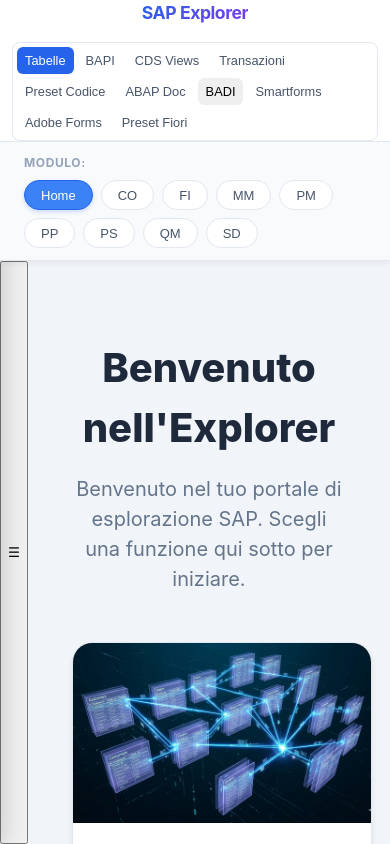
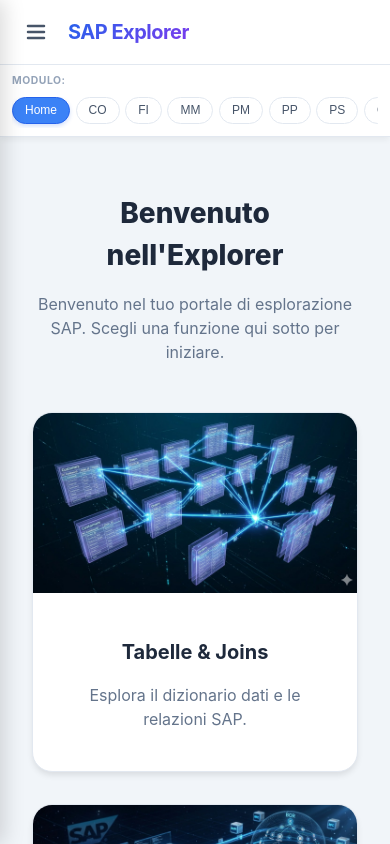
Before and after one commit to nicolamaraschi/join-abap, a React (Vite) app: page / in a window 390 px wide. Built offline with nearby package versions, Linux system fonts and the light colour scheme; the HTML template or start-up script is replaced by a standard one.

Commit message:
feat: Implement a new mobile sidebar navigation with mode selection pills and overlay.

```diff
--- a/src/App.css
+++ b/src/App.css
@@ -441,31 +441,25 @@
   }
 }
 
-/* FIX MOBILE: Layout corretto per mobile */
 @media (max-width: 768px) {
-  /* NON forzare flex-direction column per main-view */
-  /* Lasciare che la sidebar gestisca il suo stato mobile */
-
-  .main-nav-filters {
-    flex-wrap: wrap;
-    gap: 0.25rem;
+  .main-view {
+    position: relative;
+    overflow: hidden;
   }
 
-  .main-nav-filters button {
-    padding: 0.375rem 0.5rem;
-    font-size: 0.8rem;
+  .main-content {
+    padding: 1rem;
+    width: 100%;
+    margin-left: 0 !important;
   }
 
-  .navbar {
-    flex-wrap: wrap;
-    height: auto;
-    min-height: 64px;
-    gap: 1rem;
+  .details-header-card {
+    padding: 1.5rem;
+    margin-bottom: 1.5rem;
   }
 
-  .sub-navbar {
-    padding: 0.5rem 1rem;
-    gap: 0.75rem;
+  .details-header-card h2 {
+    font-size: 1.5rem;
   }
 
   .related-tables-grid {
@@ -473,72 +467,37 @@
   }
 
   .chart-container {
-    height: 20rem;
+    height: 18rem;
+  }
+
+  .report-introduction {
+    padding: 1.25rem;
   }
 
   .report-introduction h1 {
     font-size: 1.5rem;
   }
-
-  .module-section > h2 {
-    font-size: 1.5rem;
-  }
-
-  .report-content table {
-    font-size: 0.8rem;
-  }
-
-  .report-content th, .report-content td {
-    padding: 0.5rem;
-  }
-
-  /* FIX: Main content con margine per sidebar mobile */
-  .main-content {
-    padding: 1rem;
-    /* Su mobile, quando sidebar è aperta, aggiunge margine */
-  }
-
-  .main-content.sidebar-open {
-    margin-left: 0; /* La sidebar è overlay, non sposta il contenuto */
-  }
 }
 
 @media (max-width: 480px) {
-  .navbar {
-    padding: 0 0.75rem;
-  }
-
-  .navbar-brand {
-    font-size: 1.1rem;
-  }
-
-  .main-content {
-    padding: 0.75rem;
-  }
-
   .details-header-card {
-    padding: 1rem;
+    padding: 1.25rem;
   }
 
   .details-header-card h2 {
     font-size: 1.25rem;
   }
 
-  .preset-code-container {
-    padding: 0.75rem;
-    font-size: 12px;
+  .welcome-view {
+    padding: 1rem !important;
   }
 
-  .report-introduction {
-    padding: 1rem;
+  .welcome-view h2 {
+    font-size: 1.75rem !important;
   }
 
-  .report-introduction h1 {
-    font-size: 1.25rem;
-  }
-
-  .module-context {
-    padding: 0.75rem;
+  .welcome-view p {
+    font-size: 1rem !important;
   }
 }
 
@@ -546,25 +505,3 @@
 .sidebar {
   flex-shrink: 0 !important; /* Impedisce la compressione */
 }
-
-/* FIX: Overlay per mobile quando sidebar è aperta */
-.mobile-overlay {
-  position: fixed;
-  top: 0;
-  left: 0;
-  right: 0;
-  bottom: 0;
-  background-color: rgba(0, 0, 0, 0.5);
-  z-index: 999;
-  display: none;
-}
-
-.mobile-overlay.active {
-  display: block;
-}
-
-@media (max-width: 768px) {
-  .mobile-overlay.active {
-    display: block;
-  }
-}
--- a/src/App.jsx
+++ b/src/App.jsx
@@ -115,6 +115,7 @@
     const [selectedSubgroup, setSelectedSubgroup] = useState('All');
     const [cdsSubMode, setCdsSubMode] = useState('docs');
     const [transactionSubMode, setTransactionSubMode] = useState('fiori');
+    const [isSidebarOpen, setIsSidebarOpen] = useState(false);
 
     const handleTransactionSelect = (tx) => {
         if (!tx) return;
@@ -462,10 +463,13 @@
                 }
                 selectedSubgroup={selectedSubgroup}
                 onSubgroupSelect={setSelectedSubgroup}
+                isSidebarOpen={isSidebarOpen}
+                onToggleSidebar={() => setIsSidebarOpen(!isSidebarOpen)}
             />
             <div className="main-view">
                 <Sidebar
                     viewMode={viewMode}
+                    onViewModeSelect={handleViewModeSelect}
                     searchTerm={searchTerm}
                     onSearchChange={setSearchTerm}
                     tables={filteredTables}
@@ -481,9 +485,17 @@
                     transactionModules={filteredTransactions}
                     cdsSubMode={cdsSubMode}
                     onCdsSubModeChange={setCdsSubMode}
-                    onSelectItem={setSelectedItemName}
-                    onTransactionSelect={handleTransactionSelect}
+                    onSelectItem={(name) => {
+                        setSelectedItemName(name);
+                        setIsSidebarOpen(false); // Close sidebar on selection mobile
+                    }}
+                    onTransactionSelect={(tx) => {
+                        handleTransactionSelect(tx);
+                        setIsSidebarOpen(false); // Close sidebar on selection mobile
+                    }}
                     selectedItemName={selectedItemName}
+                    isOpen={isSidebarOpen}
+                    onClose={() => setIsSidebarOpen(false)}
                 />
                 <MainContent
                     viewMode={viewMode}
--- a/src/components/MarkdownRenderer.jsx
+++ b/src/components/MarkdownRenderer.jsx
@@ -270,7 +270,7 @@
     <div className="markdown-renderer max-w-none">
       <style jsx>{`
         .markdown-content h1, .markdown-content h2, .markdown-content h3 {
-          scroll-margin-top: 2rem;
+          scroll-margin-top: 6rem;
         }
 
         .markdown-content code {
--- a/src/components/Navbar.css
+++ b/src/components/Navbar.css
@@ -13,9 +13,46 @@
 .navbar {
     display: flex;
     align-items: center;
-    padding: 0.75rem 1.5rem;
-    gap: 2rem;
+    justify-content: space-between;
+    padding: 0.75rem 1rem;
+    gap: 1rem;
     border-bottom: 1px solid #f1f5f9;
+}
+
+.navbar-left {
+    display: flex;
+    align-items: center;
+    gap: 0.75rem;
+}
+
+.menu-toggle {
+    display: none;
+    background: none;
+    border: none;
+    color: #475569;
+    padding: 0.5rem;
+    cursor: pointer;
+    border-radius: 0.5rem;
+    transition: background-color 0.2s;
+}
+
+.menu-toggle:hover {
+    background-color: #f1f5f9;
+}
+
+.nav-menu-toggle {
+    display: none;
+    background: none;
+    border: none;
+    color: #475569;
+    padding: 0.5rem;
+    cursor: pointer;
+    border-radius: 0.5rem;
+    transition: background-color 0.2s;
+}
+
+.nav-menu-toggle:hover {
+    background-color: #f1f5f9;
 }
 
 .navbar-brand {
@@ -39,9 +76,9 @@
 }
 
 .main-nav-filters button {
-    padding: 0.5rem 1rem;
+    padding: 0.5rem 0.85rem;
     border-radius: 6px;
-    font-size: 0.875rem;
+    font-size: 0.813rem;
     font-weight: 600;
     transition: all 0.2s cubic-bezier(0.4, 0, 0.2, 1);
     white-space: nowrap;
@@ -133,9 +170,65 @@
 
 @media (max-width: 768px) {
     .navbar {
+        padding: 0.5rem 0.75rem;
+    }
+
+    .menu-toggle, .nav-menu-toggle {
+        display: flex;
+        align-items: center;
+        justify-content: center;
+    }
+
+    .navbar-brand {
+        font-size: 1.1rem;
+    }
+
+    .desktop-only {
+        display: none !important;
+    }
+
+    .main-nav-filters {
+        display: none !important;
+    }
+
+    .filter-bar {
+        padding: 0.5rem 0.75rem;
+        background-color: #ffffff;
+    }
+
+    .filter-section {
         flex-direction: column;
         align-items: flex-start;
-        gap: 1rem;
+        gap: 0.35rem;
+    }
+
+    .filter-label {
+        min-width: auto;
+        font-size: 0.65rem;
+        color: #94a3b8;
+    }
+
+    .pill-container {
+        display: flex;
+        flex-wrap: nowrap;
+        overflow-x: auto;
+        gap: 0.4rem;
+        width: 100%;
+        padding-bottom: 4px;
+        -webkit-overflow-scrolling: touch;
+    }
+
+    .pill-container::-webkit-scrollbar {
+        display: none;
+    }
+
+    .pill-container {
+        gap: 0.35rem;
+    }
+
+    .pill-button {
+        padding: 0.35rem 0.75rem;
+        font-size: 0.75rem;
     }
 
     .filter-section {
--- a/src/components/Navbar.jsx
+++ b/src/components/Navbar.jsx
@@ -10,7 +10,9 @@
     onModuleSelect,
     subgroups,
     selectedSubgroup,
-    onSubgroupSelect
+    onSubgroupSelect,
+    isSidebarOpen,
+    onToggleSidebar
 }) => {
 
     // Gestisce il cambio del modulo dal menu a tendina
@@ -27,10 +29,26 @@
         <header className="navbar-container">
             {/* 1. BARRA PRINCIPALE: SEMPRE VISIBILE */}
             <nav className="navbar">
-                <div className="navbar-brand">
-                    SAP Explorer
+                <div className="navbar-left">
+                    <button
+                        className={`menu-toggle ${isSidebarOpen ? 'active' : ''}`}
+                        onClick={onToggleSidebar}
+                        aria-label="Toggle Sidebar"
+                    >
+                        <svg width="24" height="24" viewBox="0 0 24 24" fill="none" stroke="currentColor" strokeWidth="2.5" strokeLinecap="round" strokeLinejoin="round">
+                            {isSidebarOpen ? (
+                                <path d="M18 6L6 18M6 6l12 12" /> // Icona X
+                            ) : (
+                                <path d="M4 6h16M4 12h16M4 18h16" /> // Icona Hamburger
+                            )}
+                        </svg>
+                    </button>
+                    <div className="navbar-brand">
+                        SAP Explorer
+                    </div>
                 </div>
-                <div className="main-nav-filters">
+
+                <div className="main-nav-filters desktop-only">
                     <button onClick={() => onViewModeSelect('TABLES')} className={viewMode === 'TABLES' ? 'active' : 'inactive'}>
                         Tabelle
                     </button>
@@ -50,12 +68,11 @@
                         ABAP Doc
                     </button>
                     <button
-                        className={`nav-button ${viewMode === 'BADIS' ? 'active' : ''}`}
+                        className={`nav-button ${viewMode === 'BADIS' ? 'active' : 'inactive'}`}
                         onClick={() => onViewModeSelect('BADIS')}
                     >
                         BADI
                     </button>
-                    {/* NUOVI PULSANTI PER SMARTFORMS E ADOBE FORMS */}
                     <button onClick={() => onViewModeSelect('SMARTFORMS')} className={viewMode === 'SMARTFORMS' ? 'active' : 'inactive'}>
                         Smartforms
                     </button>
--- a/src/components/Sidebar.jsx
+++ b/src/components/Sidebar.jsx
@@ -11,29 +11,30 @@
 import AdobeformList from './AdobeformList.jsx';
 import CdsList from './CdsList.jsx'; // <--- Importa CdsList
 import './Sidebar.css'; // se usi file CSS separato
-
 const Sidebar = ({
   viewMode,
   searchTerm,
   onSearchChange,
   tables,
   bapis,
-  cdsViews, // Assicurati che questa prop sia ricevuta (conterrà il documento overview da App.jsx)
+  cdsViews,
   presets,
-  fioriPresets, // Aggiunto
+  fioriPresets,
   abapDocs,
   badis,
   smartforms,
   adobeforms,
-  cdsPresets, // Aggiunto
+  cdsPresets,
   transactionModules,
   onSelectItem,
-  selectedItemName, // Aggiunto
-  cdsSubMode, // Aggiunto
-  onCdsSubModeChange, // Aggiunto
-  onTransactionSelect, // Aggiunto
+  selectedItemName,
+  cdsSubMode,
+  onCdsSubModeChange,
+  onTransactionSelect,
+  onViewModeSelect,
+  isOpen,
+  onClose,
 }) => {
-  const [isMobileOpen, setIsMobileOpen] = useState(false);
   const [isMobile, setIsMobile] = useState(false);
 
   // Detect if we are on mobile screen
@@ -51,11 +52,11 @@
       case 'PRESETS': return "Cerca preset...";
       case 'ABAP_DOC': return "Cerca documentazione...";
       case 'TRANSACTIONS': return "Navigazione Report Transazioni";
-      case 'CDS': return "Cerca in CDS..."; // Aggiornato placeholder
+      case 'CDS': return "Cerca in CDS...";
       case 'BADIS': return "Cerca BADI...";
       case 'SMARTFORMS': return "Cerca Smartform...";
       case 'ADOBEFORMS': return "Cerca Adobe Form...";
-      case 'FIORI_PRESETS': return "Cerca preset Fiori..."; // Aggiunto
+      case 'FIORI_PRESETS': return "Cerca preset Fiori...";
       default: return "Cerca...";
     }
   };
@@ -92,7 +93,7 @@
         );
       case 'PRESETS':
         return <PresetList presets={presets} onSelectPreset={onSelectItem} selectedPreset={selectedItemName} />;
-      case 'FIORI_PRESETS': // Aggiunto
+      case 'FIORI_PRESETS':
         return <PresetList presets={fioriPresets} onSelectPreset={onSelectItem} selectedPreset={selectedItemName} />;
       case 'ABAP_DOC':
         return <AbapDocList docs={abapDocs} onSelectDoc={onSelectItem} selectedDoc={selectedItemName} />;
@@ -111,21 +112,49 @@
 
   return (
     <>
-      {/* Hamburger menu solo su mobile */}
-      {isMobile && (
-        <button className="hamburger" onClick={() => setIsMobileOpen(true)}>
-          ☰
-        </button>
-      )}
+      {/* Overlay su mobile */}
+      {isMobile && <div className={`mobile-overlay ${isOpen ? 'active' : ''}`} onClick={onClose}></div>}
 
-      <aside className={`sidebar ${isMobile ? (isMobileOpen ? 'open' : 'closed') : ''}`}>
+      <aside className={`sidebar ${isMobile ? (isOpen ? 'open' : 'closed') : ''}`}>
         {isMobile && (
-          <button className="close-btn" onClick={() => setIsMobileOpen(false)}>
+          <button className="close-btn" onClick={onClose} aria-label="Close Sidebar">
             ×
           </button>
         )}
 
         <div className="sidebar-content">
+          {isMobile && (
+            <div className="mobile-mode-selector">
+              <div className="sidebar-section-title">NAVIGAZIONE</div>
+              <div className="mode-pills-grid">
+                {[
+                  { id: 'TABLES', label: 'Tabelle', icon: <svg viewBox="0 0 24 24" fill="none" stroke="currentColor" strokeWidth="2"><path d="M3 3h18v18H3zM3 9h18M3 15h18M9 3v18M15 3v18"/></svg> },
+                  { id: 'BAPIS', label: 'BAPI', icon: <svg viewBox="0 0 24 24" fill="none" stroke="currentColor" strokeWidth="2"><path d="M22 12h-4l-3 9L9 3l-3 9H2"/></svg> },
+                  { id: 'CDS', label: 'CDS', icon: <svg viewBox="0 0 24 24" fill="none" stroke="currentColor" strokeWidth="2"><path d="M12 2L2 7l10 5 10-5-10-5zM2 17l10 5 10-5M2 12l10 5 10-5"/></svg> },
+                  { id: 'TRANSACTIONS', label: 'Transazioni', icon: <svg viewBox="0 0 24 24" fill="none" stroke="currentColor" strokeWidth="2"><path d="M12 20V10M18 20V4M6 20v-4"/></svg> },
+                  { id: 'PRESETS', label: 'Preset', icon: <svg viewBox="0 0 24 24" fill="none" stroke="currentColor" strokeWidth="2"><path d="M16 18l6-6-6-6M8 6l-6 6 6 6M12 4v16"/></svg> },
+                  { id: 'ABAP_DOC', label: 'Doc', icon: <svg viewBox="0 0 24 24" fill="none" stroke="currentColor" strokeWidth="2"><path d="M4 19.5A2.5 2.5 0 0 1 6.5 17H20M4 4.5A2.5 2.5 0 0 1 6.5 2H20v20H6.5a2.5 2.5 0 0 1-2.5-2.5v-15Z"/></svg> },
+                  { id: 'BADIS', label: 'BADI', icon: <svg viewBox="0 0 24 24" fill="none" stroke="currentColor" strokeWidth="2"><path d="M21 16V8a2 2 0 0 0-1-1.73l-7-4a2 2 0 0 0-2 0l-7 4A2 2 0 0 0 3 8v8a2 2 0 0 0 1 1.73l7 4a2 2 0 0 0 2 0l7-4A2 2 0 0 0 21 16z"/><polyline points="3.27 6.96 12 12.01 20.73 6.96"/><line x1="12" y1="22.08" x2="12" y2="12"/></svg> },
+                  { id: 'SMARTFORMS', label: 'Smartforms', icon: <svg viewBox="0 0 24 24" fill="none" stroke="currentColor" strokeWidth="2"><path d="M14 2H6a2 2 0 0 0-2 2v16a2 2 0 0 0 2 2h12a2 2 0 0 0 2-2V8z"/><polyline points="14 2 14 8 20 8"/><line x1="16" y1="13" x2="8" y2="13"/><line x1="16" y1="17" x2="8" y2="17"/><polyline points="10 9 9 9 8 9"/></svg> },
+                  { id: 'ADOBEFORMS', label: 'Adobe', icon: <svg viewBox="0 0 24 24" fill="none" stroke="currentColor" strokeWidth="2"><path d="M14 2H6a2 2 0 0 0-2 2v16a2 2 0 0 0 2 2h12a2 2 0 0 0 2-2V8z"/><polyline points="14 2 14 8 20 8"/><path d="M9 15h3a2 2 0 0 0 0-4H9v4Z"/><path d="m11 15 3 3"/></svg> },
+                  { id: 'FIORI_PRESETS', label: 'Fiori', icon: <svg viewBox="0 0 24 24" fill="none" stroke="currentColor" strokeWidth="2"><path d="M13 2L3 14h9l-1 8 10-12h-9l1-8z"/></svg> }
+                ].map(mode => (
+                  <button
+                    key={mode.id}
+                    className={`mode-pill ${viewMode === mode.id ? 'active' : ''}`}
+                    onClick={() => {
+                      onViewModeSelect(mode.id);
+                      if (isMobile) onClose();
+                    }}
+                  >
+                    {mode.icon}
+                    <span>{mode.label}</span>
+                  </button>
+                ))}
+              </div>
+            </div>
+          )}
+
           <div className="search-container">
             <input
               type="text"
@@ -139,6 +168,7 @@
             </svg>
           </div>
 
+          <div className="sidebar-section-title">{viewMode === 'TRANSACTIONS' ? 'MODULI' : 'ELEMENTI'}</div>
           {renderList()}
         </div>
       </aside>
```
Also changed, not shown: src/components/IndexedContent.jsx (+4 -10 lines), src/components/Sidebar.css (+126 -111 lines).
